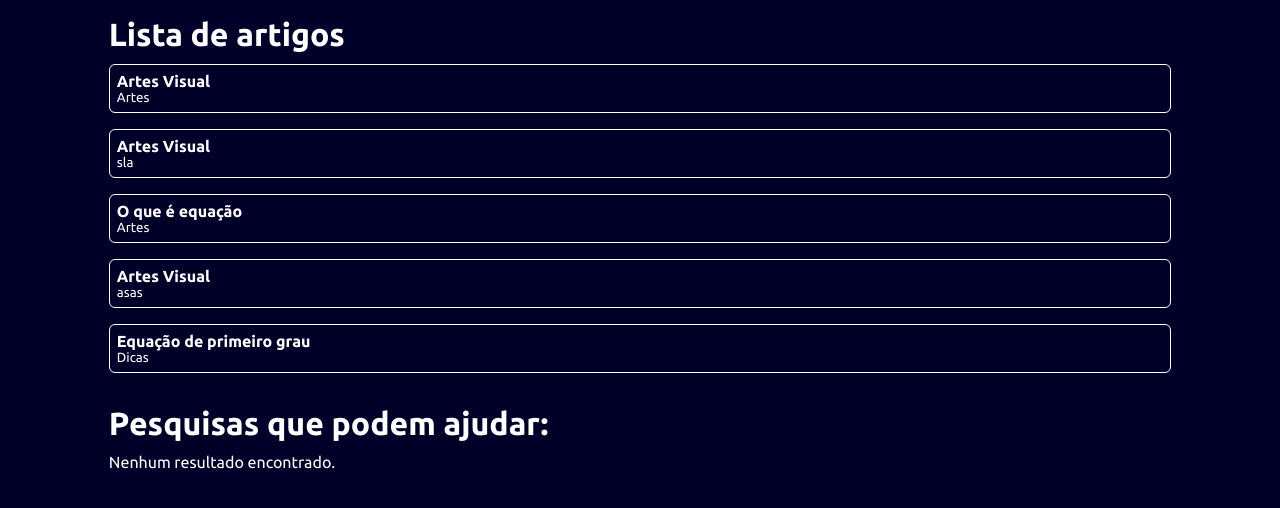
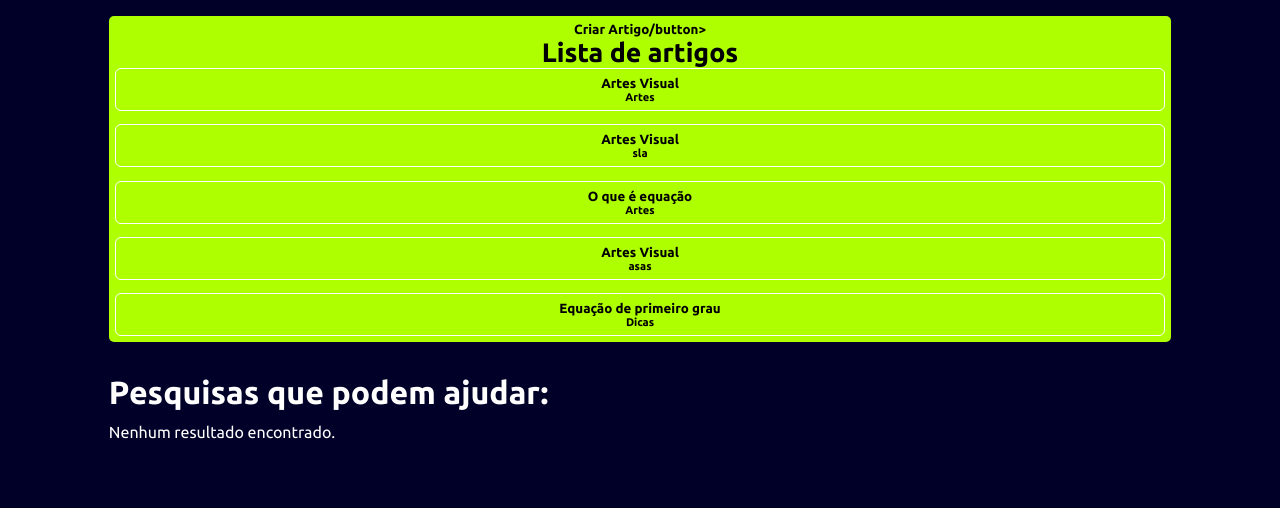
Before and after one commit to guxtavodev/learnloop, a Flask app: page /feed/artigos in a window 1280 px wide. Shown: the part 115-623 px from the top of the page. Run offline with Flask 3, Linux system fonts and the light colour scheme; data comes from the database, SQL or seed files in the repository; some libraries are stand-ins or nearby versions; some web fonts are replaced.

Commit message:
Update feed.html

```diff
--- a/app/templates/feed.html
+++ b/app/templates/feed.html
@@ -22,6 +22,7 @@
 
 {% block content %}
 <div class="container">
+  <button onclick="window.location.href = '/create-artigo'">Criar Artigo/button>
   <h3>Lista de artigos</h3>
   <div class="list-artigos">
     {% if artigos %}
```
